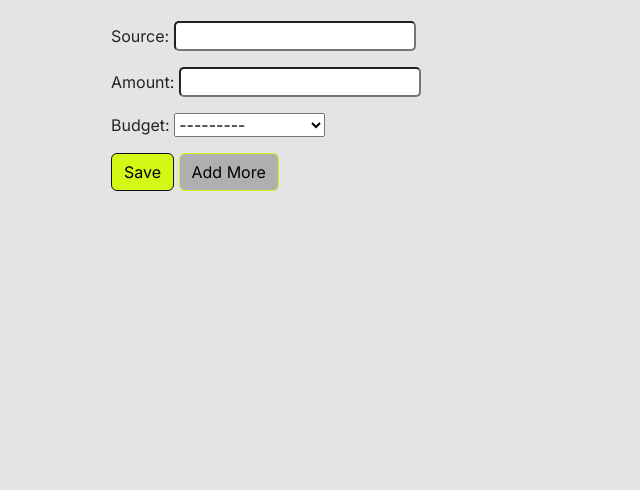
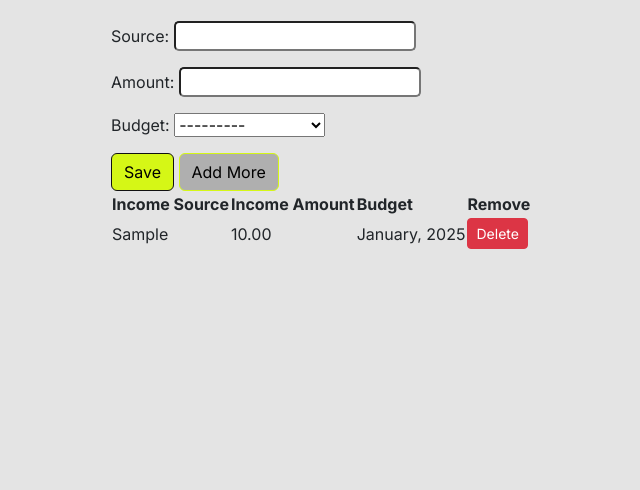
Before and after one commit to CoalTrain1618/MP_3_Xpenso, a Django app: page /finances/income/add/ in a window 1280 px wide. Shown: the part 169-659 px from the top of the page, without its empty margins (256-896 px from the left). Run offline with Django 5.2, Linux system fonts and the light colour scheme; a user stored in the database is signed in; tables that the repository leaves empty hold one stand-in row (values such as "Sample post"); some libraries are stand-ins or nearby versions.

Commit message:
Added table structure to html and income record deletetion

```diff
--- a/finances/templates/finances/income_form.html
+++ b/finances/templates/finances/income_form.html
@@ -16,6 +16,29 @@
                 <button type="submit" name="save" class="btn btn-primary">Save</button>
                 <button type="submit" name="add_more" class="btn btn-secondary">Add More</button>
             </form>
+            <div>
+                <table>
+                    <tr>
+                        <th>Income Source</th>
+                        <th>Income Amount</th>
+                        <th>Budget</th>
+                        <th>Remove</th>
+                    </tr>
+                    {% for income in incomes %}
+                        <tr>
+                            <td>{{ income.source }}</td>
+                            <td>{{ income.amount }}</td>
+                            <td>{{ income.budget.get_month_display }}, {{ income.budget.get_year_display }}</td>
+                            <td>
+                                <form method="POST" action="{% url 'delete_income' income.pk %}">
+                                    {% csrf_token %}
+                                    <button type="submit" class="btn btn-danger btn-sm">Delete</button>
+                                </form>
+                            </td>
+                        </tr>
+                    {% endfor %}
+                </table>
+            </div>
         </div>
     </div>
 </div>
--- a/finances/urls.py
+++ b/finances/urls.py
@@ -7,6 +7,7 @@ from .views import ExpenseView
 urlpatterns = [
     path('expense/add/', ExpenseView.as_view(), name='expense_create'),
     path('income/add/', IncomeView.as_view(), name='income_create'),
+    path('budget/income/<int:pk>/', views.delete_income, name="delete_income"),
     path('budget/add/', BudgetView.as_view(), name="budget_create"),
     path('budget/delete/<int:pk>/', views.delete_budget, name="delete_budget"),
     path('dashboard/', views.DashboardView, name='dashboard'),
--- a/finances/views.py
+++ b/finances/views.py
@@ -66,8 +66,15 @@ class IncomeView(LoginRequiredMixin, CreateView):
 
     def get_context_data(self, **kwargs):
         context = super().get_context_data(**kwargs)
-        context['income'] = Income.objects.filter(user_id=self.request.user)
+        context['incomes'] = Income.objects.filter(user_id=self.request.user)
         return context
+
+def delete_income(request, pk):
+    income = get_object_or_404(Income, pk=pk, user_id=request.user)
+    if request.method == "POST":
+        income.delete()
+        messages.success(request, 'Income deleted successfully!')
+    return redirect('income_create')
 
 class ExpenseView(LoginRequiredMixin, CreateView):
     """
```
